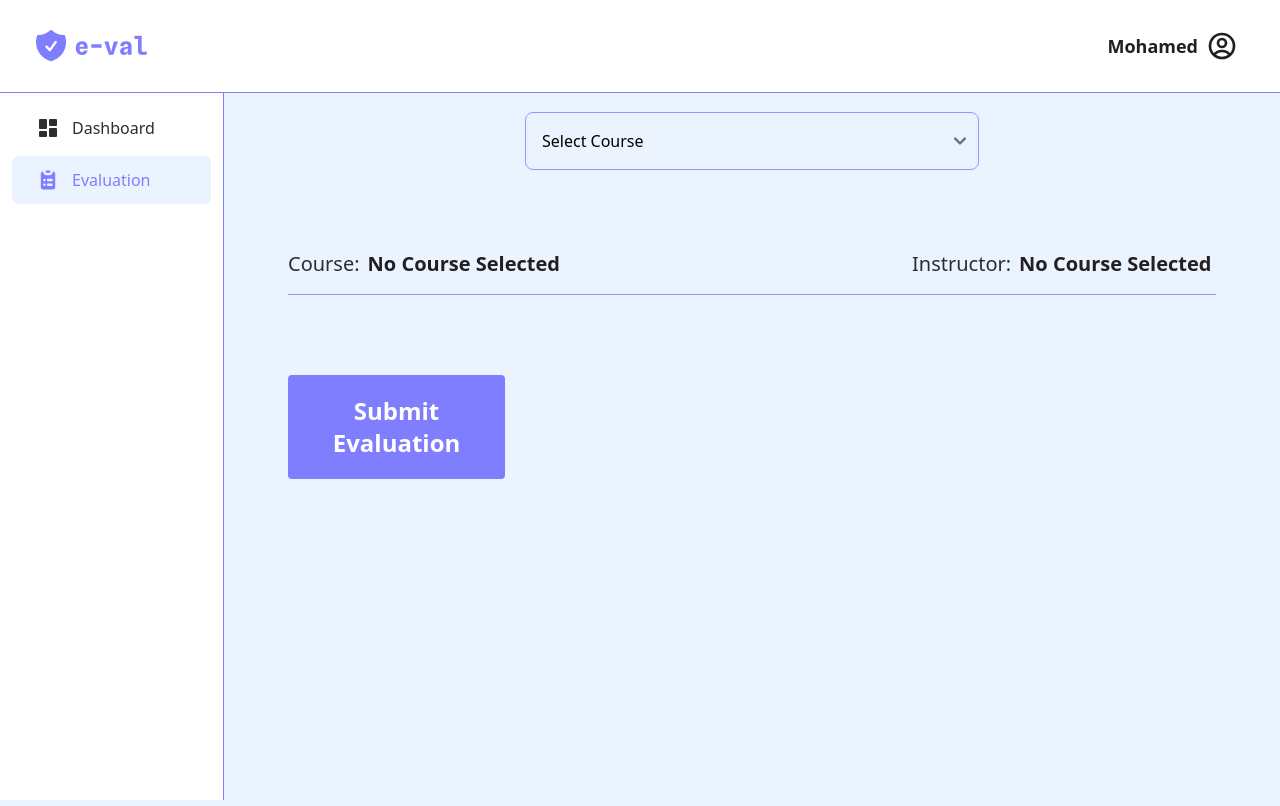
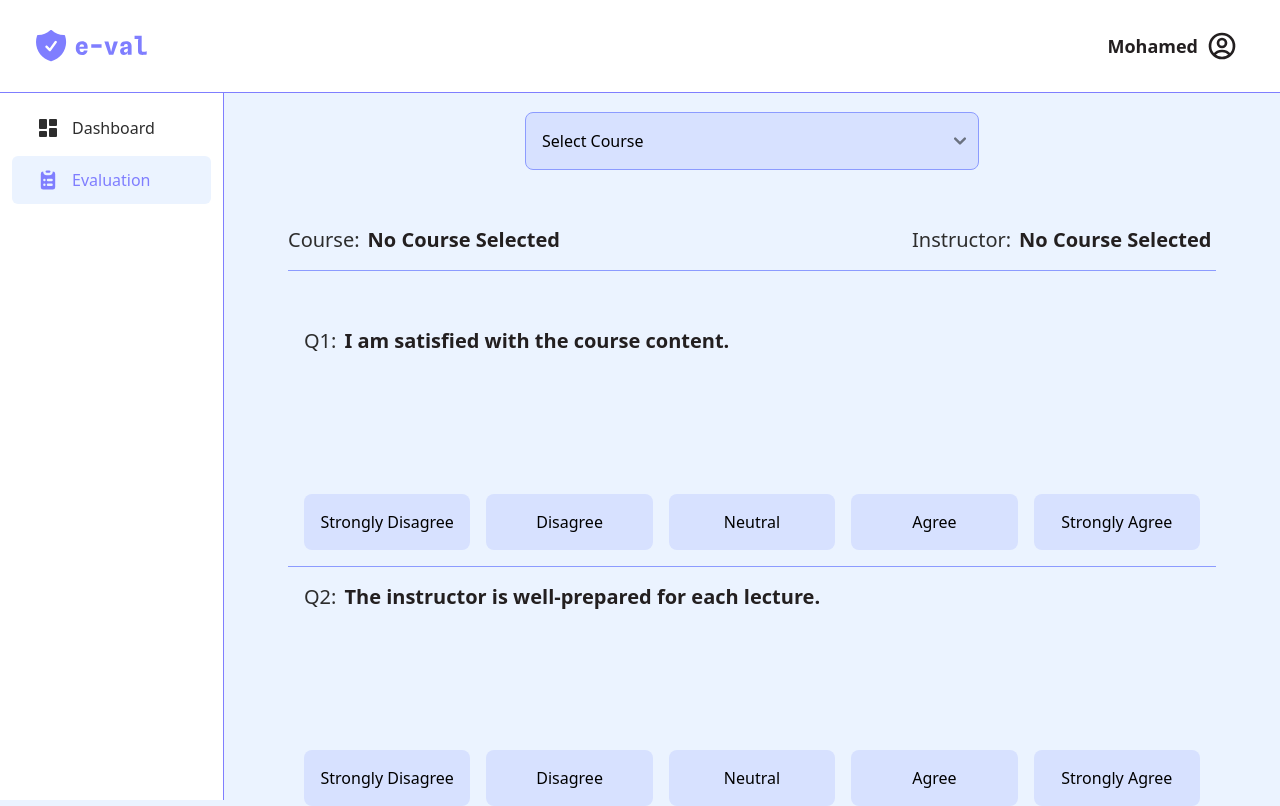
Before and after one commit to Abdullah-Jehani/e-val, a Vue app: page /evaluation in a window 1280 px wide. Shown: the top 806 px of the page. Built offline with nearby package versions, Linux system fonts and the light colour scheme.

Commit message:
chore: Update layout styles for FormHeader and EvaluationView components
The layout styles for the FormHeader and EvaluationView components were updated to improve the visual consistency and spacing. This change enhances the overall user experience and readability of the forms.

```diff
--- a/src/components/Student/Form/FormHeader.vue
+++ b/src/components/Student/Form/FormHeader.vue
@@ -1,13 +1,21 @@
 <template>
   <div
-    class="w-full flex lg:flex-row flex-col justify-between lg:items-center items-start my-4 lg:my-8 gap-4 border-b pb-4 border-lightPurple"
+    class="w-full flex lg:flex-row flex-col justify-between lg:items-center items-start my-4 lg:mt-8 gap-4 border-b pb-4 border-lightPurple"
   >
-    <div class="w-2/3 flex justify-start items-center gap-2">
+    <div
+      class="lg:w-2/3 w-full flex justify-start items-start lg:items-center gap-2"
+    >
+      <!-- Course Name -->
       <label for="" class="text-xl font-normal text-darkGray">Course:</label>
-      <p class="text-xl font-semibold text-mainBlack">{{ courseName }}</p>
+      <p class="text-xl font-semibold text-mainBlack truncate">
+        {{ courseName }}
+      </p>
     </div>
 
-    <div class="w-1/3 flex justify-start items-center gap-2">
+    <!-- Instructor Name -->
+    <div
+      class="lg:w-1/3 w-full flex justify-start items-start lg:items-center gap-2"
+    >
       <label for="" class="text-xl font-normal text-darkGray"
         >Instructor:</label
       >
--- a/src/views/Student/EvaluationView.vue
+++ b/src/views/Student/EvaluationView.vue
@@ -1,7 +1,8 @@
 <template>
   <div
-    class="px-3 md:p-0 grid gap-y-6 md:gap-y-12 gap-x-4 md:gap-x-5 grid-cols-4 lg:grid-cols-12"
+    class="px-3 md:p-0 grid gap-y-3 md:gap-y-8 lg:gap-y-6 gap-x-4 md:gap-x-5 grid-cols-4 lg:grid-cols-12"
   >
+    <!-- Select Course -->
     <div
       class="col-span-full place-self-center lg:col-span-6 lg:col-start-4 w-full"
     >
@@ -10,7 +11,7 @@
         @change="updateCourseInfo"
         name="course"
         id="course"
-        class="mx-auto cursor-pointer w-full border border-lightPurple bg-mainWhite p-4 rounded-lg focus:ring-0 focus:outline-none focus:shadow-outline"
+        class="mx-auto cursor-pointer w-full border border-lightPurple bg-offWhite p-4 rounded-lg focus:ring-0 focus:outline-none focus:shadow-outline"
       >
         <option disabled selected value="">Select Course</option>
         <option v-for="course in courses" :value="course.id" :key="course.id">
@@ -19,9 +20,78 @@
       </select>
     </div>
 
+    <!-- Form -->
+    <!-- Form Header -->
     <div class="col-span-full lg:col-span-full w-full">
       <form-header :courseName="courseName" :instructorName="instructorName" />
     </div>
+
+    <!-- Form Body -->
+    <!-- Placeholder -->
+    <section class="col-span-full lg:col-span-full w-full">
+      <div class="w-full">
+        <div
+          v-for="question in questions"
+          :key="question.id"
+          class="w-full border-b flex gap-auto h-64 justify-between flex-col border-lightPurple px-1 py-4 lg:p-4"
+        >
+          <div class="w-full flex gap-2">
+            <label class="hidden md:block text-xl font-normal text-darkGray"
+              >Q{{ question.id }}:</label
+            >
+            <p class="text-xl font-semibold text-mainBlack">
+              {{ question.question }}
+            </p>
+          </div>
+          <!-- Mobile View -->
+          <div class="md:hidden">
+            <select
+              v-model="question.selectedOption"
+              class="w-full border-none border-b lg:border-b-0 border-lightPurple bg-offWhite p-4 rounded-lg focus:ring-0 focus:outline-none focus:shadow-outline"
+            >
+              <option disabled selected value="">Select an option</option>
+              <option
+                v-for="option in question.options"
+                :value="option"
+                :key="option"
+              >
+                {{ option }}
+              </option>
+            </select>
+          </div>
+          <!-- Mid and Large Screens -->
+          <div class="hidden md:block">
+            <div class="grid grid-cols-5 gap-4">
+              <template v-for="option in question.options">
+                <input
+                  type="radio"
+                  :id="`${question.id}-${option}`"
+                  :value="option"
+                  v-model="question.selectedOption"
+                  class="sr-only"
+                />
+                <label
+                  :for="`${question.id}-${option}`"
+                  :class="{
+                    'bg-lightPurple text-white':
+                      question.selectedOption === option,
+                    'bg-offWhite text-black':
+                      question.selectedOption !== option,
+                  }"
+                  class="block border-none p-4 rounded-lg cursor-pointer text-center transition-all duration-150 ease-in-out"
+                >
+                  {{ option }}
+                </label>
+              </template>
+            </div>
+          </div>
+        </div>
+      </div>
+    </section>
+    <!-- Placeholder End -->
+    <!-- Form Body End -->
+
+    <!-- Submit Button -->
     <div
       class="mt-4 lg:mt-0 lg:col-span-3 col-start-1 col-span-full row-start-end lg:row-start-end lg:col-start-1"
     >
@@ -34,6 +104,7 @@
     </div>
   </div>
 </template>
+
 <script setup>
 import { ref } from 'vue';
 import FormHeader from '../../components/Student/Form/FormHeader.vue';
@@ -75,6 +146,47 @@ const courses = [
   },
 ];
 
+const questions = [
+  {
+    id: 1,
+    question: 'I am satisfied with the course content.',
+    selectedOption: '',
+    options: [
+      'Strongly Disagree',
+      'Disagree',
+      'Neutral',
+      'Agree',
+      'Strongly Agree',
+    ],
+  },
+  {
+    id: 2,
+    question: 'The instructor is well-prepared for each lecture.',
+    selectedOption: '',
+    options: [
+      'Strongly Disagree',
+      'Disagree',
+      'Neutral',
+      'Agree',
+      'Strongly Agree',
+    ],
+  },
+  {
+    id: 3,
+    question: 'The course material is organized and easy to follow.',
+    selectedOption: '',
+    options: [
+      'Strongly Disagree',
+      'Disagree',
+      'Neutral',
+      'Agree',
+      'Strongly Agree',
+    ],
+  },
+];
+
+function updateEvaluation() {}
+
 function updateCourseInfo() {
   const selectedCourse = courses.find(
     (course) => course.id === parseInt(selectedCourseId.value)
```
